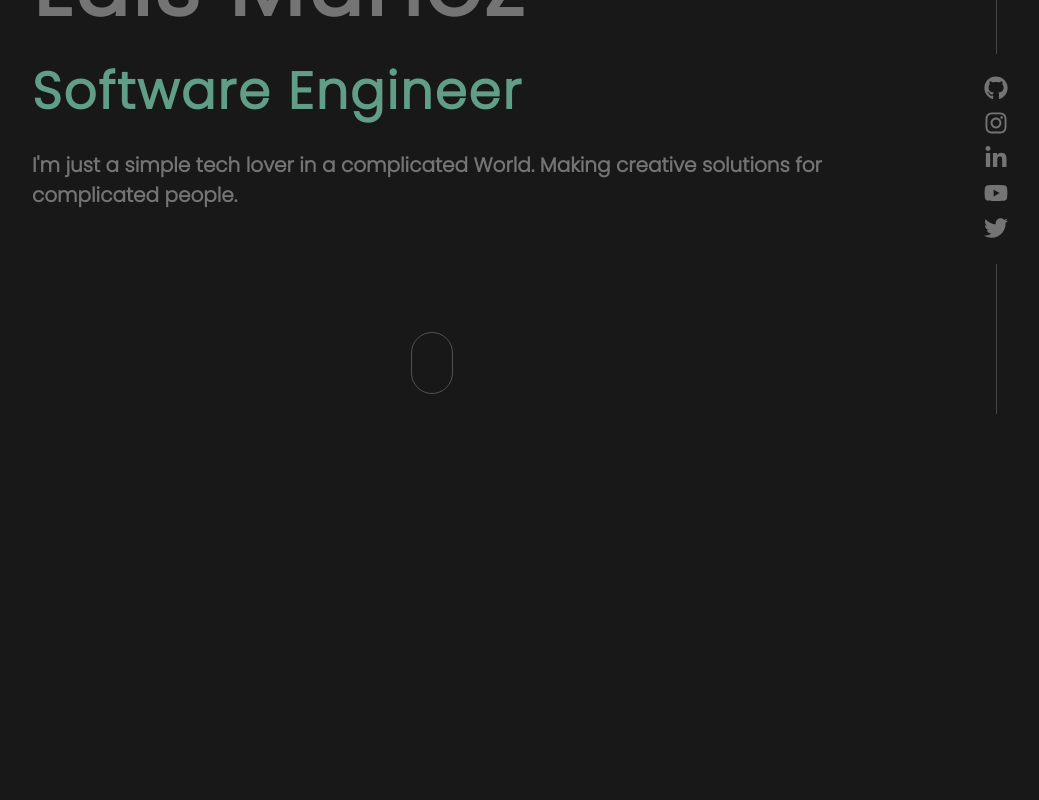
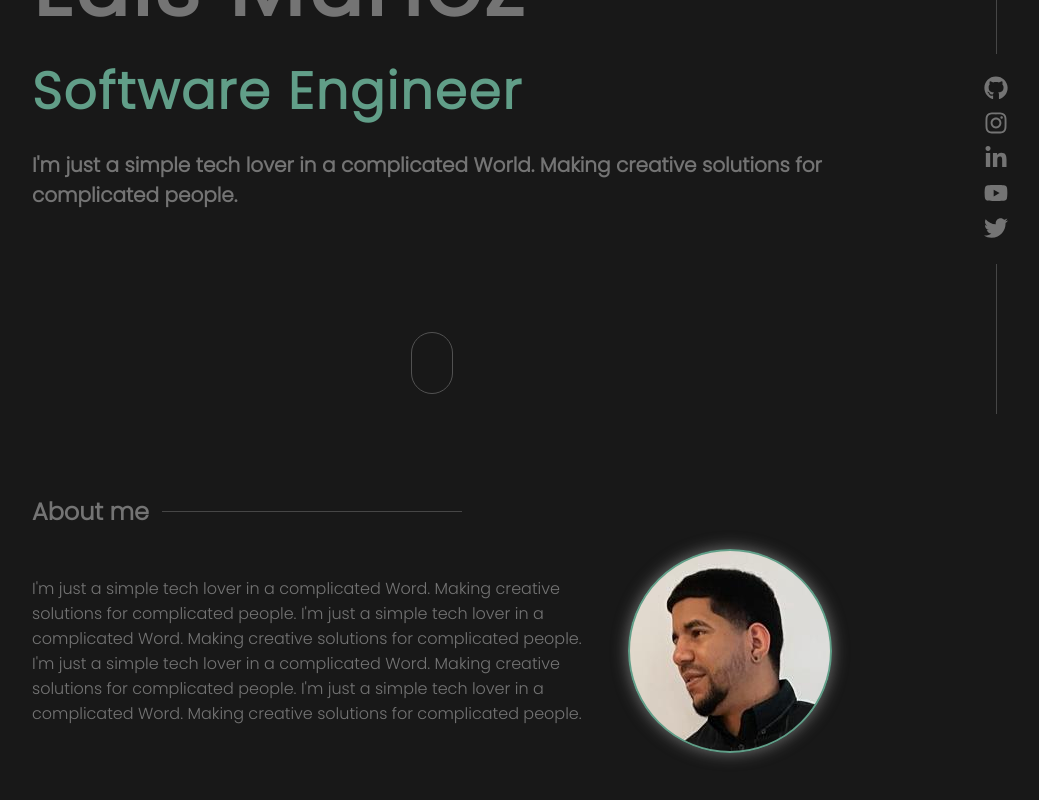
Before and after one commit to murodix/murodix-v2, a React (Create React App) app: page / in a window 1280 px wide. Shown: the part 326-1126 px from the top of the page, without its empty margins (208-1247 px from the left). Built offline with nearby package versions, Linux system fonts and the light colour scheme; a web font is replaced by a local one.

Commit message:
Adding an about section

```diff
--- a/src/components/Navbar/Navbar.module.scss
+++ b/src/components/Navbar/Navbar.module.scss
@@ -9,7 +9,8 @@
   right: 0;
   height: vars.$navbar-height;
   width: 100%;
-  z-index: 1;
+  background: #181818;
+  z-index: 2;
 
   &__container {
     width: 100%;
--- a/src/pages/about/About.jsx
+++ b/src/pages/about/About.jsx
@@ -4,7 +4,24 @@ import styles from './About.module.scss';
 const About = () => {
     return (
         <section id="about" className={styles.about}>
+            <div className={styles.about__wrapper}>
+                <div className={styles.about__title}>
+                    <h2>About me</h2>
+                </div>
+                <div className={styles.about__container}>
+                    <div className={styles.about__bio}>
+                        <p>
+                            I'm just a simple tech lover in a complicated Word. Making creative solutions for complicated people.
+                            I'm just a simple tech lover in a complicated Word. Making creative solutions for complicated people.
+                            I'm just a simple tech lover in a complicated Word. Making creative solutions for complicated people.
+                            I'm just a simple tech lover in a complicated Word. Making creative solutions for complicated people.
+                        </p>
+                    </div>
+                    <div className={styles.about__picture}>
 
+                    </div>
+                </div>
+            </div>
         </section>
     )
 }
--- a/src/pages/about/About.module.scss
+++ b/src/pages/about/About.module.scss
@@ -1,6 +1,75 @@
 @use "../../styles/colors";
+@use "../../styles/mixins";
 
 .about {
   height: 100vh;
   background: colors.$mx-primary-color;
+  color: colors.$mx-dark-gray;
+  display: flex;
+  // justify-content: center;
+  align-items: center;
+  flex-direction: column;
+
+  &__title {
+    align-self: flex-start;
+
+    position: relative;
+
+    &::after {
+      content: "";
+      position: absolute;
+      width: 300px;
+      height: 1px;
+      background: colors.$mx-dark-gray;
+      top: 50%;
+      left: 130px;
+      opacity: 50%;
+    }
+  }
+
+  &__container {
+    display: flex;
+    justify-content: center;
+    align-items: center;
+    gap: 20px;
+    max-width: 800px;
+  }
+
+  &__picture {
+    border-radius: 50%;
+    background-image: url("../../../public/images/profile.jpg");
+    background-position: -140px -60px;
+    height: 200px;
+    min-width: 200px;
+    width: 200px;
+    object-fit: cover;
+    border: solid 2px colors.$mx-soft-green;
+    box-shadow: 0 0 1rem 0;
+  }
+
+  &__bio {
+    // max-width: 400px;
+  }
+
+  @include mixins.media-breakpoint(medium) {
+    height: 100vh;
+
+    &__title {
+      margin: 0 40px 0 40px;
+    }
+
+    &__container {
+      flex-direction: column-reverse;
+      gap: 0;
+    }
+
+    &__picture {
+      scale: 0.7;
+    }
+
+    &__bio {
+      margin: 0 60px 0 40px;
+      max-width: 800px;
+    }
+  }
 }
```
Also changed, not shown: public/images/profile-3.jpg (added), public/images/profile.jpg (added).
